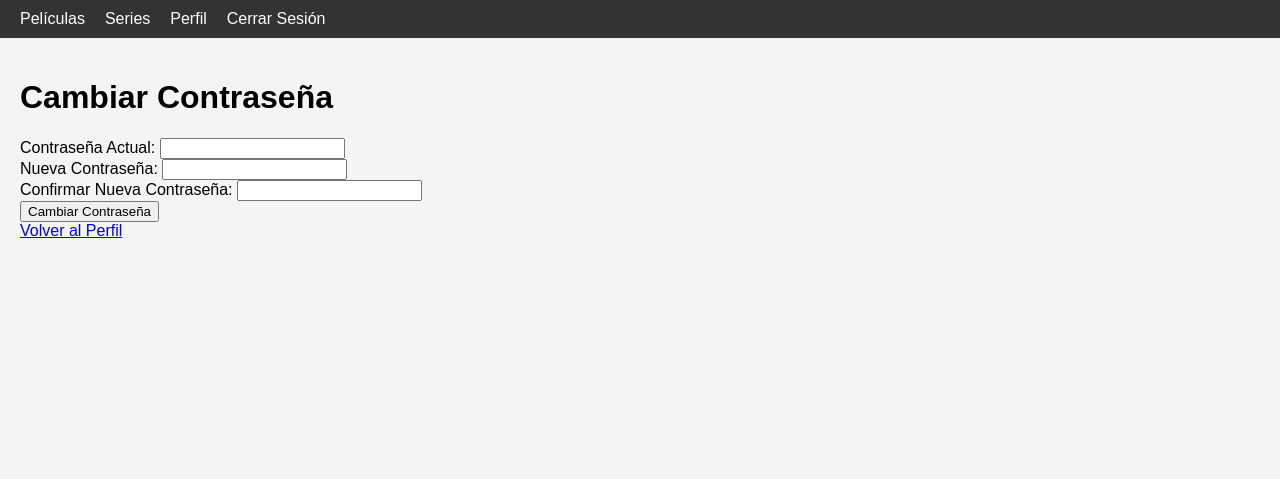
After one commit to mgonzalz/doo_TMDB, a Django app: page /auth/change-password/ in a window 1280 px wide. The commit adds this page. Shown: the top 479 px of the page. Run offline with Django 5.2, Linux system fonts and the light colour scheme; a user stored in the database is signed in.

Commit message:
integración cerrar sesión y cambio de contraseña

```diff
--- /dev/null
+++ b/netflix/authentication/templates/authentication/change_password.html
@@ -0,0 +1,25 @@
+{% extends 'streaming/base.html' %}
+{% block title %}Cambiar Contraseña{% endblock %}
+
+{% block content %}
+<h1>Cambiar Contraseña</h1>
+{% if status == 'error' %}
+    <p class="error-message">La contraseña actual es incorrecta o las contraseñas no coinciden.</p>
+{% elif status == 'ok' %}
+    <p class="success-message">¡Contraseña cambiada exitosamente!</p>
+{% endif %}
+<form method="post">
+    {% csrf_token %}
+    <label for="current_password">Contraseña Actual:</label>
+    <input type="password" id="current_password" name="current_password" required>
+    <br>
+    <label for="new_password">Nueva Contraseña:</label>
+    <input type="password" id="new_password" name="new_password" required>
+    <br>
+    <label for="confirm_password">Confirmar Nueva Contraseña:</label>
+    <input type="password" id="confirm_password" name="confirm_password" required>
+    <br>
+    <button type="submit">Cambiar Contraseña</button>
+</form>
+<a href="{% url 'edit_profile' %}">Volver al Perfil</a>
+{% endblock %}
--- a/netflix/authentication/templates/authentication/edit_profile.html
+++ b/netflix/authentication/templates/authentication/edit_profile.html
@@ -17,5 +17,7 @@
     <br>
     <button type="submit">Guardar Cambios</button>
 </form>
+<p><a href="{% url 'change_password' %}">Cambiar Contraseña</a></p>
+<p><a href="{% url 'logout' %}">Cerrar Sesión</a></p>
 <p><a href="{% url 'movie_list' %}">Volver al Home</a></p>
 {% endblock %}
--- a/netflix/authentication/urls.py
+++ b/netflix/authentication/urls.py
@@ -8,4 +8,5 @@ urlpatterns = [
     path('login/', views.login_view, name='login'),
     path('edit-profile/', views.edit_profile, name='edit_profile'),
     path('logout/', views.logout_view, name='logout'),
+    path('change-password/', views.change_password, name='change_password'),
 ]
--- a/netflix/authentication/views.py
+++ b/netflix/authentication/views.py
@@ -7,6 +7,8 @@ from .serializers import UserSerializer
 from django.shortcuts import render, redirect
 from django.contrib.auth import login, authenticate, logout
 from django.contrib.auth.decorators import login_required
+from django.contrib.auth.hashers import check_password
+
 
 # Create your views here.
 
@@ -72,6 +74,27 @@ def logout_view(request):
     logout(request)
     return redirect('login')
 
+@login_required
+def change_password(request):
+    """Vista para cambiar la contraseña del usuario."""
+    status = None
+
+    if request.method == 'POST':
+        current_password = request.POST.get('current_password')
+        new_password = request.POST.get('new_password')
+        confirm_password = request.POST.get('confirm_password')
+
+        if not check_password(current_password, request.user.password):
+            status = 'error'
+        elif new_password != confirm_password:
+            status = 'error'
+        else:
+            request.user.set_password(new_password)
+            request.user.save()
+            login(request, request.user)
+            status = 'ok'
+    return render(request, 'authentication/change_password.html', {'status': status})
+
 ## Vista basada a través de API Rest - obtiene un JSON.
 class UserProfileView(APIView):
     def get(self, request):
--- a/netflix/streaming/templates/streaming/base.html
+++ b/netflix/streaming/templates/streaming/base.html
@@ -13,8 +13,13 @@
             <ul>
                 <li><a href="{% url 'movie_list' %}">Películas</a></li>
                 <li><a href="{% url 'tv_show_list' %}">Series</a></li>
-                <li><a href="{% url 'edit_profile' %}">Perfil</a></li>
-                <!--<li><a href="{% url 'logout' %}">Cerrar Sesión</a></li>-->
+                {% if request.user.is_authenticated %}
+                    <li><a href="{% url 'edit_profile' %}">Perfil</a></li>
+                    <li><a href="{% url 'logout' %}">Cerrar Sesión</a></li>
+                {% else %}
+                    <li><a href="{% url 'login' %}">Iniciar Sesión</a></li>
+                    <li><a href="{% url 'register' %}">Registro</a></li>
+                {% endif %}
             </ul>
         </nav>
     </header>
```
Also changed, not shown: netflix/db.sqlite3.
